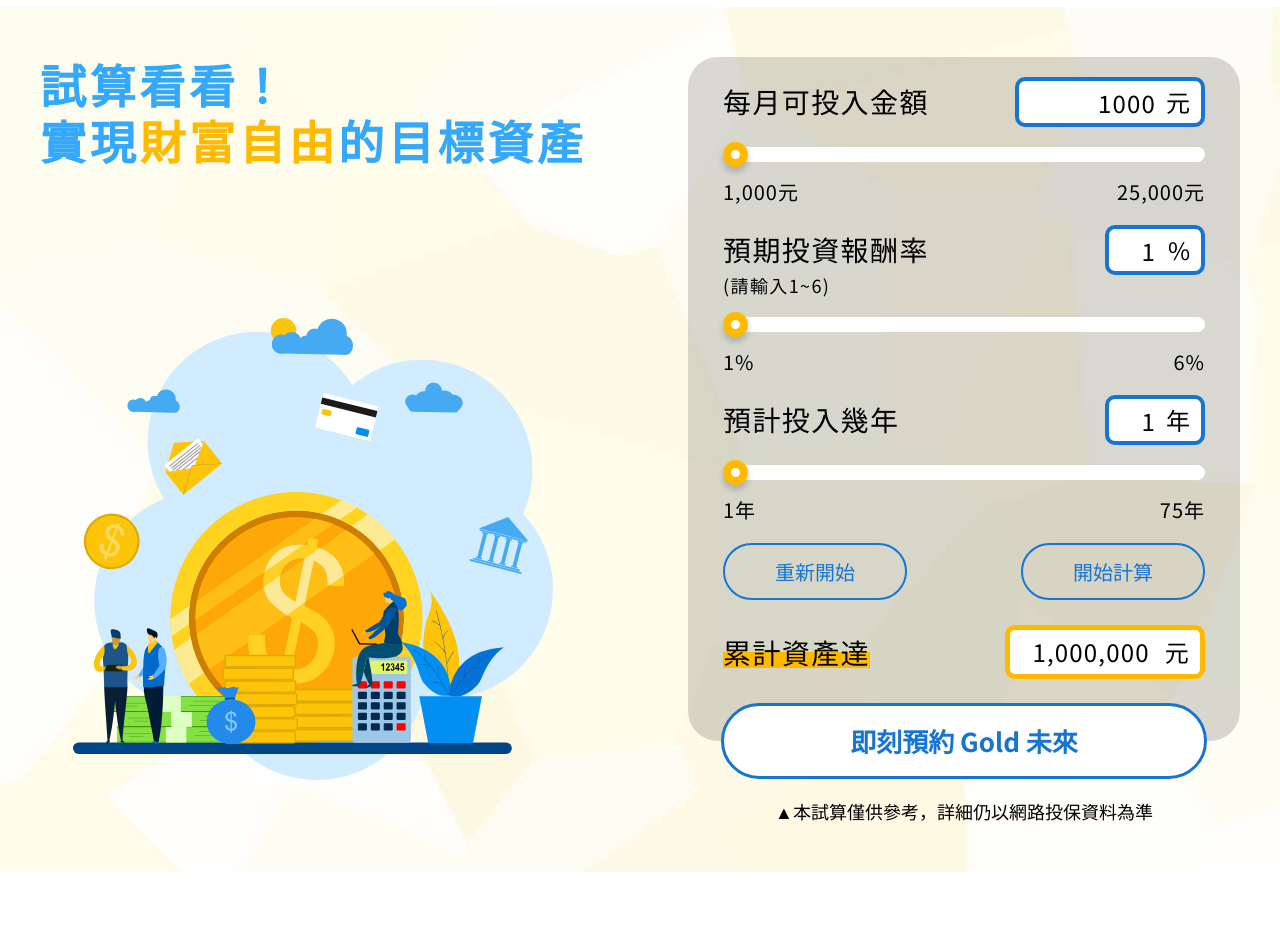
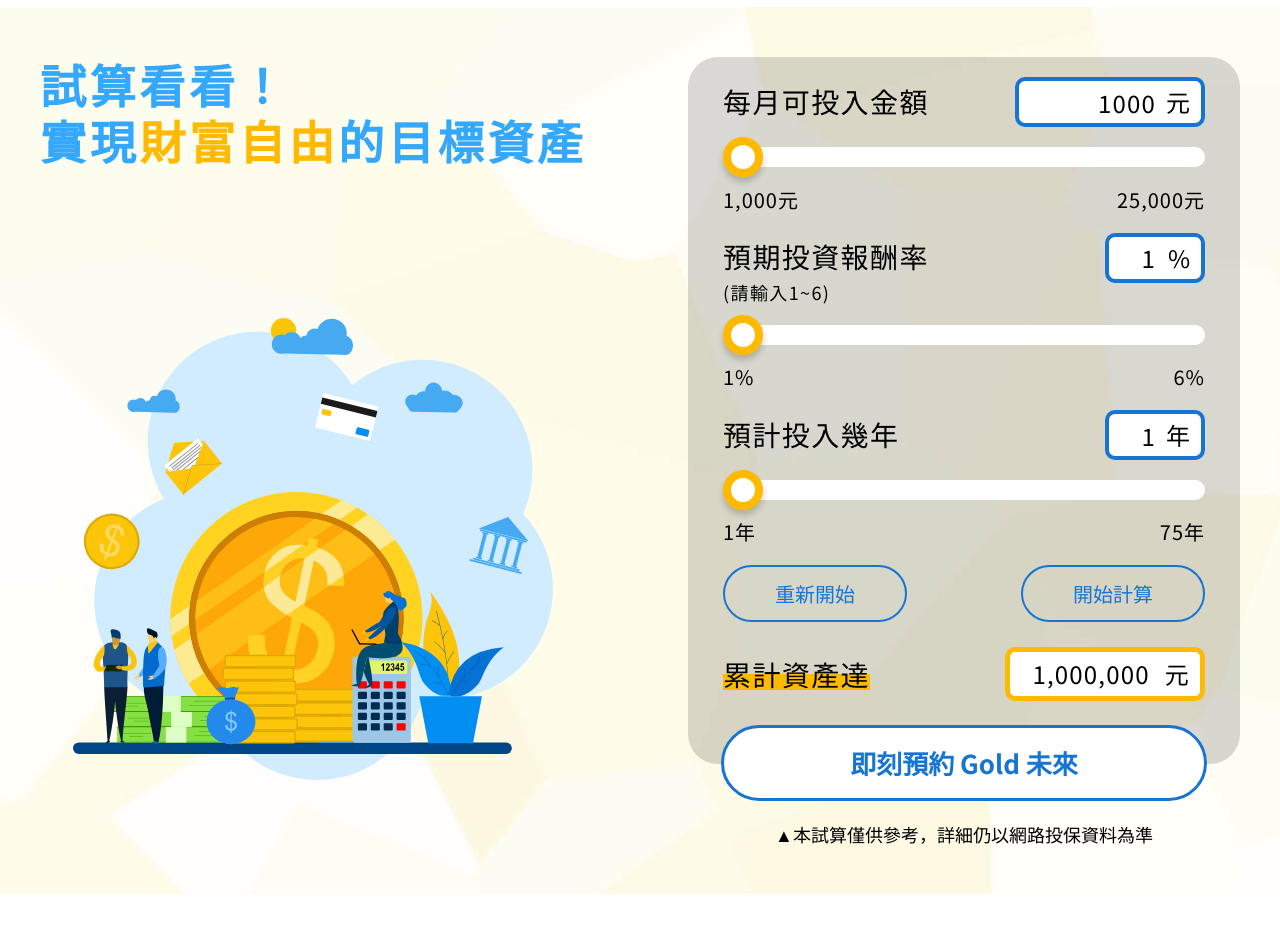
Before and after one commit to kaman6540fin/e-landing-page, a website: page index.html in a window 1280 px wide. Shown: the part 1340-2272 px from the top of the page. Drawn offline with nearby package versions, Linux system fonts and the light colour scheme.

Commit message:
slider test

```diff
--- a/css/style.css
+++ b/css/style.css
@@ -653,6 +653,26 @@
   cursor: pointer;
 }
 
+/* chrome */
+.calculator .slider .cal-slider::-webkit-slider-runnable-track {
+  width: 100%;
+  background: #ffffff;
+  height: 20px;
+  border-radius: 15px;
+  margin: 15px 0 18px 0;
+}
+
+.calculator .slider .cal-slider::-webkit-slider-thumb {
+  width: 40px;
+  height: 40px;
+  border: 8px solid #ffba00;
+  background: #ffffff;
+  border-radius: 50%;
+  box-shadow: 0 5px 7px rgba(00, 00, 00, 0.2);
+  cursor: pointer;
+  margin-top: -10px;
+}
+
 /* IE 瀏覽器 */
 
 .calculator .slider .cal-slider::-ms-track {
@@ -664,13 +684,13 @@
 }
 
 .calculator .slider .cal-slider::-ms-fill-lower {
-  background: rgb(194, 194, 194);
+  background: #ffca39;
   border-radius: 15px 0 0 15px;
   height: 20px;
 }
 
 .calculator .slider .cal-slider::-ms-fill-upper {
-  background: #ffca39;
+  background: rgb(194, 194, 194);
   border-radius: 0 15px 15px 0;
   height: 20px;
 }
@@ -680,25 +700,6 @@
   height: 25px;
   background: #ffba00;
   border-radius: 50%;
-  cursor: pointer;
-}
-
-/* chrome */
-.calculator .slider .cal-slider {
-  width: 100%;
-  background: #ffffff;
-  height: 15px;
-  border-radius: 15px;
-  margin: 15px 0 18px 0;
-}
-
-.calculator .slider .cal-slider::-webkit-slider-thumb {
-  width: 25px;
-  height: 25px;
-  border: 8px solid #ffba00;
-  background: #ffffff;
-  border-radius: 50%;
-  box-shadow: 0 5px 7px rgba(00, 00, 00, 0.2);
   cursor: pointer;
 }
 
```
